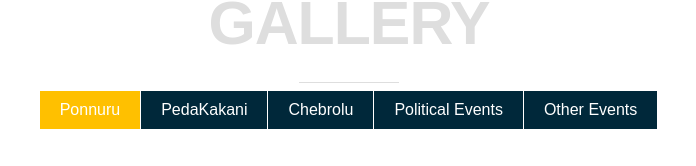
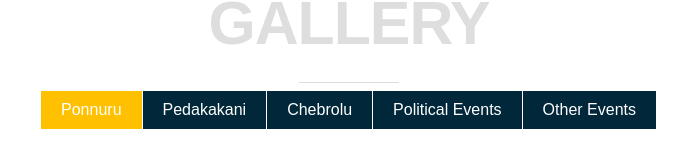
Before and after one commit to SunithAppasani/Sunith, a plain HTML site: page program.html in a window 1280 px wide. Shown: the part 782-948 px from the top of the page, 291-987 px from the left. Drawn offline with Linux system fonts and the light colour scheme; a script that the page names is missing.

Commit message:
Update program.html

```diff
--- a/program.html
+++ b/program.html
@@ -163,7 +163,7 @@
                   <!--Ponnuru Gallery img end-->
                </div>
                <div class="tab-item">
-                  <a class="tab-label">PedaKakani</a>
+                  <a class="tab-label">Pedakakani</a>
                   <div class="tab-content">
                      <div class="margin">
                         <!--Pedakakani Gallery Start-->
```
